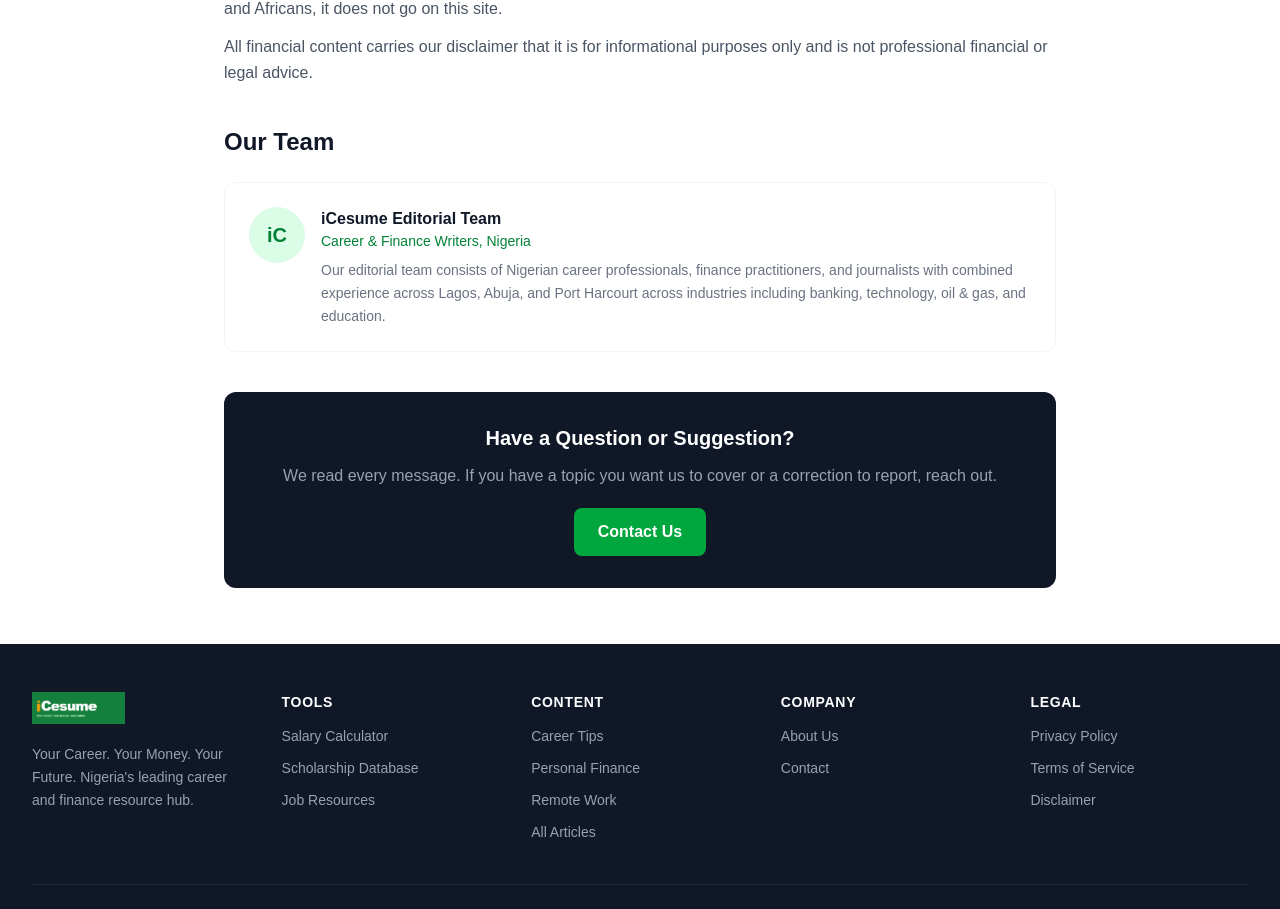
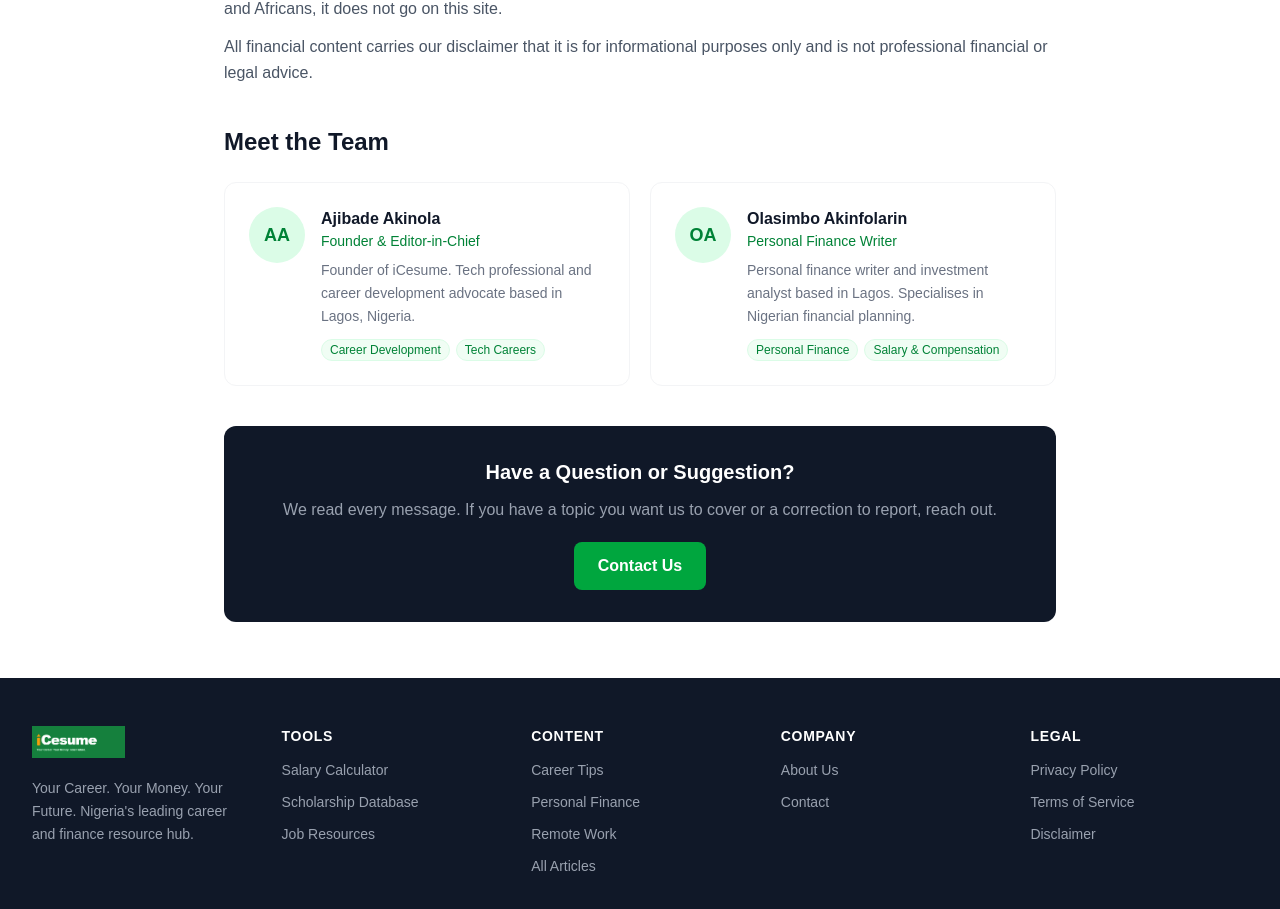
Before and after one commit to icepick15/icesume_blog, a Next.js app: page /about in a window 1280 px wide. Shown: the part 1359-2268 px from the top of the page. Built offline with nearby package versions, Linux system fonts and the light colour scheme.

Commit message:
Add named author system: Ajibade Akinola + Olasimbo Akinfolarin with profile pages, sources on articles

```diff
--- a/app/about/page.tsx
+++ b/app/about/page.tsx
@@ -1,4 +1,6 @@
 import type { Metadata } from 'next'
+import Link from 'next/link'
+import { getAllAuthors } from '@/lib/authors'
 
 export const metadata: Metadata = {
   title: 'About Us',
@@ -6,6 +8,7 @@
 }
 
 export default function AboutPage() {
+  const authors = getAllAuthors()
   return (
     <div className="max-w-4xl mx-auto px-4 sm:px-6 lg:px-8 py-14">
       {/* Header */}
@@ -89,22 +92,33 @@
 
       {/* Team */}
       <section className="mb-10">
-        <h2 className="text-2xl font-bold text-gray-900 mb-6">Our Team</h2>
-        <div className="bg-white rounded-xl border border-gray-100 p-6">
-          <div className="flex items-start gap-4">
-            <div className="w-14 h-14 rounded-full bg-green-100 flex items-center justify-center text-green-700 font-bold text-xl flex-shrink-0">
-              iC
-            </div>
-            <div>
-              <h3 className="font-bold text-gray-900">iCesume Editorial Team</h3>
-              <p className="text-sm text-green-700 mb-2">Career & Finance Writers, Nigeria</p>
-              <p className="text-sm text-gray-500 leading-relaxed">
-                Our editorial team consists of Nigerian career professionals, finance practitioners,
-                and journalists with combined experience across Lagos, Abuja, and Port Harcourt
-                across industries including banking, technology, oil & gas, and education.
-              </p>
-            </div>
-          </div>
+        <h2 className="text-2xl font-bold text-gray-900 mb-6">Meet the Team</h2>
+        <div className="grid sm:grid-cols-2 gap-5">
+          {authors.map((author) => (
+            <Link
+              key={author.slug}
+              href={`/authors/${author.slug}`}
+              className="bg-white rounded-xl border border-gray-100 p-6 hover:shadow-md transition-shadow block"
+            >
+              <div className="flex items-start gap-4">
+                <div className="w-14 h-14 rounded-full bg-green-100 flex items-center justify-center text-green-700 font-bold text-lg flex-shrink-0">
+                  {author.initial}
+                </div>
+                <div className="min-w-0">
+                  <h3 className="font-bold text-gray-900">{author.name}</h3>
+                  <p className="text-sm text-green-700 mb-2">{author.role}</p>
+                  <p className="text-sm text-gray-500 leading-relaxed">{author.shortBio}</p>
+                  <div className="flex flex-wrap gap-1.5 mt-3">
+                    {author.expertise.slice(0, 2).map((tag) => (
+                      <span key={tag} className="text-xs px-2 py-0.5 rounded-full bg-green-50 text-green-700 border border-green-100">
+                        {tag}
+                      </span>
+                    ))}
+                  </div>
+                </div>
+              </div>
+            </Link>
+          ))}
         </div>
       </section>
 
--- /dev/null
+++ b/app/authors/[slug]/page.tsx
@@ -0,0 +1,87 @@
+import type { Metadata } from 'next'
+import Link from 'next/link'
+import { notFound } from 'next/navigation'
+import { getAllAuthors, getAuthorBySlug } from '@/lib/authors'
+import { getAllPosts } from '@/lib/blog'
+import BlogCard from '@/components/BlogCard'
+import { ArrowLeft, BookOpen } from 'lucide-react'
+
+interface AuthorPageProps {
+  params: Promise<{ slug: string }>
+}
+
+export function generateStaticParams() {
+  return getAllAuthors().map((a) => ({ slug: a.slug }))
+}
+
+export async function generateMetadata({ params }: AuthorPageProps): Promise<Metadata> {
+  const { slug } = await params
+  const author = getAuthorBySlug(slug)
+  if (!author) return {}
+  return {
+    title: `${author.name} — ${author.role}`,
+    description: author.shortBio,
+  }
+}
+
+export default async function AuthorPage({ params }: AuthorPageProps) {
+  const { slug } = await params
+  const author = getAuthorBySlug(slug)
+  if (!author) notFound()
+
+  const posts = getAllPosts().filter((p) => p.authorSlug === slug)
+
+  return (
+    <div className="max-w-4xl mx-auto px-4 sm:px-6 lg:px-8 py-12">
+      <Link
+        href="/about"
+        className="inline-flex items-center gap-1.5 text-sm text-gray-400 hover:text-green-700 mb-8 transition-colors"
+      >
+        <ArrowLeft size={14} /> Back to About
+      </Link>
+
+      {/* Author hero */}
+      <div className="bg-white rounded-2xl border border-gray-100 p-8 mb-10">
+        <div className="flex items-start gap-6">
+          <div className="w-20 h-20 rounded-full bg-green-100 flex items-center justify-center text-green-700 font-bold text-2xl flex-shrink-0">
+            {author.initial}
+          </div>
+          <div className="flex-1 min-w-0">
+            <h1 className="text-2xl font-bold text-gray-900 mb-1">{author.name}</h1>
+            <p className="text-green-700 font-medium mb-4">{author.role} · iCesume</p>
+            <p className="text-gray-600 leading-relaxed mb-5">{author.bio}</p>
+            <div className="flex flex-wrap gap-2">
+              {author.expertise.map((tag) => (
+                <span
+                  key={tag}
+                  className="text-xs font-medium px-3 py-1 rounded-full bg-green-50 text-green-700 border border-green-100"
+                >
+                  {tag}
+                </span>
+              ))}
+            </div>
+          </div>
+        </div>
+      </div>
+
+      {/* Articles by this author */}
+      <div>
+        <h2 className="text-lg font-bold text-gray-900 mb-5 flex items-center gap-2">
+          <BookOpen size={18} className="text-green-600" />
+          Articles by {author.name}
+          <span className="text-sm font-normal text-gray-400 ml-1">({posts.length})</span>
+        </h2>
+
+        {posts.length === 0 ? (
+          <p className="text-gray-400 text-sm">No articles published yet.</p>
+        ) : (
+          <div className="grid sm:grid-cols-2 gap-5">
+            {posts.map((post) => (
+              <BlogCard key={post.slug} post={post} />
+            ))}
+          </div>
+        )}
+      </div>
+    </div>
+  )
+}
--- a/app/blog/[slug]/page.tsx
+++ b/app/blog/[slug]/page.tsx
@@ -82,7 +82,9 @@
               <Clock size={14} />
               {post.readingTime} min read
             </span>
-            <span className="font-medium text-gray-600">By {post.author}</span>
+            <Link href={`/authors/${post.authorSlug}`} className="font-medium text-gray-600 hover:text-green-700 transition-colors">
+              By {post.author}
+            </Link>
           </div>
 
           {/* MDX Content */}
@@ -116,11 +118,16 @@
           <div className="mt-10 bg-green-50 rounded-xl border border-green-100 p-6">
             <div className="flex items-start gap-4">
               <div className="w-12 h-12 rounded-full bg-green-200 flex items-center justify-center text-green-800 font-bold flex-shrink-0">
-                {post.author.charAt(0)}
+                {post.author.split(' ').map((n) => n[0]).join('')}
               </div>
               <div>
-                <p className="font-bold text-gray-900">{post.author}</p>
-                <p className="text-sm text-green-700 mb-2">iCesume Editorial</p>
+                <Link
+                  href={`/authors/${post.authorSlug}`}
+                  className="font-bold text-gray-900 hover:text-green-700 transition-colors"
+                >
+                  {post.author}
+                </Link>
+                <p className="text-sm text-green-700 mb-2">iCesume</p>
                 <p className="text-sm text-gray-600 leading-relaxed">{post.authorBio}</p>
               </div>
             </div>
--- a/content/blog/how-to-write-a-nigerian-cv-that-gets-interviews.mdx
+++ b/content/blog/how-to-write-a-nigerian-cv-that-gets-interviews.mdx
@@ -2,8 +2,9 @@
 title: "How to Write a Nigerian CV That Gets Interviews in 2026"
 excerpt: "Most Nigerian CVs look the same — and that's why they get ignored. Here's exactly how to write a CV that stands out to Nigerian and multinational recruiters in 2026."
 date: "2026-06-01"
-author: "iCesume Editorial"
-authorBio: "Career writers with experience across Lagos, Abuja, and Port Harcourt hiring markets — covering banking, technology, and FMCG sectors."
+author: "Ajibade Akinola"
+authorSlug: "ajibade-akinola"
+authorBio: "Founder of iCesume. Tech professional and career development advocate based in Lagos, Nigeria."
 category: "Career"
 tags: ["CV writing", "Nigerian CV", "job search", "career"]
 featured: true
@@ -193,3 +194,13 @@
 Writing a strong Nigerian CV is not complicated once you understand what recruiters actually want to see. Cut the fluff, add your numbers, and make every line prove your value.
 
 If you need help with salary negotiation after landing your interview, read our guide on [how to negotiate your salary in Nigeria](/blog/how-to-negotiate-salary-in-nigeria).
+
+---
+
+## Sources & References
+
+- **Jobberman Nigeria** — jobberman.com (Nigerian job postings and recruiter hiring practices)
+- **LinkedIn Nigeria** — linkedin.com (recruiter survey data on CV screening)
+- **Professional in Human Resource Management (CIPM Nigeria)** — cipmn.org (HR best practices for Nigerian employers)
+- **National Youth Service Corps (NYSC)** — nysc.gov.ng (NYSC discharge requirements for employers)
+- **WAEC Nigeria** — waec.org.ng (West African Examinations Council, qualification reference)
--- a/content/blog/top-10-highest-paying-jobs-in-nigeria-2026.mdx
+++ b/content/blog/top-10-highest-paying-jobs-in-nigeria-2026.mdx
@@ -2,11 +2,11 @@
 title: "Top 10 Highest Paying Jobs in Nigeria in 2026"
 excerpt: "Discover the highest-paying careers in Nigeria right now — with real salary ranges, required qualifications, and how to break into each field."
 date: "2026-06-10"
-author: "iCesume Editorial"
-authorBio: "The iCesume editorial team researches Nigerian career and personal finance topics with a focus on actionable, locally relevant advice."
+author: "Olasimbo Akinfolarin"
+authorSlug: "olasimbo-akinfolarin"
+authorBio: "Personal finance writer and investment analyst based in Lagos. Specialises in Nigerian salary data, compensation benchmarking, and financial planning."
 category: "Career"
 tags: ["highest paying jobs Nigeria", "Nigerian salary", "career Nigeria", "best jobs Nigeria 2026"]
-readingTime: 9
 featured: true
 ---
 
@@ -225,3 +225,17 @@
 The highest-paying jobs in Nigeria in 2026 are concentrated in energy, finance, law, and technology. But the single biggest lever available to most professionals — especially those in tech and business — is not switching industries. It is accumulating the right credentials, building genuine expertise, and targeting employers (or clients) who pay for that value.
 
 Use the resources on iCesume to map out your next move: the [job resources page](/job-resources) lists the best platforms for finding roles in these sectors, and we have detailed career guides for many of these fields in our blog.
+
+---
+
+## Sources & References
+
+Salary ranges in this article were compiled from the following sources, reviewed in June 2026:
+
+- **Jobberman Nigeria Salary Report** — jobberman.com/salary-report (Nigeria's largest job board, annual compensation data)
+- **LinkedIn Salary Insights** — linkedin.com/salary (Nigeria-filtered salary data from active job postings)
+- **Federal Inland Revenue Service (FIRS)** — firs.gov.ng (PAYE tax brackets and Consolidated Relief Allowance figures)
+- **Nigerian Medical Association (NMA)** — nma.com.ng (physician salary benchmarks and workforce data)
+- **Council for the Regulation of Engineering in Nigeria (COREN)** — coren.gov.ng (engineering professional registration requirements)
+- **Pharmacists Council of Nigeria (PCN)** — pcn.gov.ng (pharmacy licensing and practice regulations)
+- **Pension Reform Act 2014** — via pencom.gov.ng (employee pension contribution rates)
--- /dev/null
+++ b/lib/authors.ts
@@ -0,0 +1,38 @@
+export interface Author {
+  slug: string
+  name: string
+  role: string
+  bio: string
+  shortBio: string
+  expertise: string[]
+  initial: string
+}
+
+export const AUTHORS: Record<string, Author> = {
+  'ajibade-akinola': {
+    slug: 'ajibade-akinola',
+    name: 'Ajibade Akinola',
+    role: 'Founder & Editor-in-Chief',
+    bio: 'Ajibade Akinola is the founder of iCesume and a technology and career development professional based in Lagos, Nigeria. With hands-on experience in software development and digital product building, he created iCesume to bridge the gap between global career resources and the daily realities facing Nigerian professionals. He writes on career strategy, tech careers, remote work, and the Nigerian job market.',
+    shortBio: 'Founder of iCesume. Tech professional and career development advocate based in Lagos, Nigeria.',
+    expertise: ['Career Development', 'Tech Careers', 'Remote Work', 'Job Search Strategy'],
+    initial: 'AA',
+  },
+  'olasimbo-akinfolarin': {
+    slug: 'olasimbo-akinfolarin',
+    name: 'Olasimbo Akinfolarin',
+    role: 'Personal Finance Writer',
+    bio: 'Olasimbo Akinfolarin is a personal finance writer and financial planning enthusiast with a background in accounting and investment analysis. Based in Lagos, she specialises in breaking down complex financial topics — from PAYE tax and pension planning to stock market investing and salary benchmarking — into practical, actionable advice for Nigerian professionals at every income level.',
+    shortBio: 'Personal finance writer and investment analyst based in Lagos. Specialises in Nigerian financial planning.',
+    expertise: ['Personal Finance', 'Salary & Compensation', 'Investment', 'Tax Planning'],
+    initial: 'OA',
+  },
+}
+
+export function getAuthorBySlug(slug: string): Author | null {
+  return AUTHORS[slug] ?? null
+}
+
+export function getAllAuthors(): Author[] {
+  return Object.values(AUTHORS)
+}
--- a/lib/blog.ts
+++ b/lib/blog.ts
@@ -10,6 +10,7 @@
   excerpt: string
   date: string
   author: string
+  authorSlug: string
   authorBio: string
   category: string
   tags: string[]
@@ -44,8 +45,9 @@
         title: data.title ?? '',
         excerpt: data.excerpt ?? '',
         date: data.date ?? '',
-        author: data.author ?? 'iCesume Editorial',
-        authorBio: data.authorBio ?? 'Career and finance expert focused on Nigerian professionals.',
+        author: data.author ?? 'Ajibade Akinola',
+        authorSlug: data.authorSlug ?? 'ajibade-akinola',
+        authorBio: data.authorBio ?? 'Founder of iCesume. Tech professional and career development advocate based in Lagos, Nigeria.',
         category: data.category ?? 'General',
         tags: data.tags ?? [],
         readingTime: estimateReadingTime(content),
@@ -77,8 +79,9 @@
     title: data.title ?? '',
     excerpt: data.excerpt ?? '',
     date: data.date ?? '',
-    author: data.author ?? 'iCesume Editorial',
-    authorBio: data.authorBio ?? 'Career and finance expert focused on Nigerian professionals.',
+    author: data.author ?? 'Ajibade Akinola',
+    authorSlug: data.authorSlug ?? 'ajibade-akinola',
+    authorBio: data.authorBio ?? 'Founder of iCesume. Tech professional and career development advocate based in Lagos, Nigeria.',
     category: data.category ?? 'General',
     tags: data.tags ?? [],
     readingTime: estimateReadingTime(content),
```
Also changed, not shown: components/BlogCard.tsx (+6 -1 lines).
